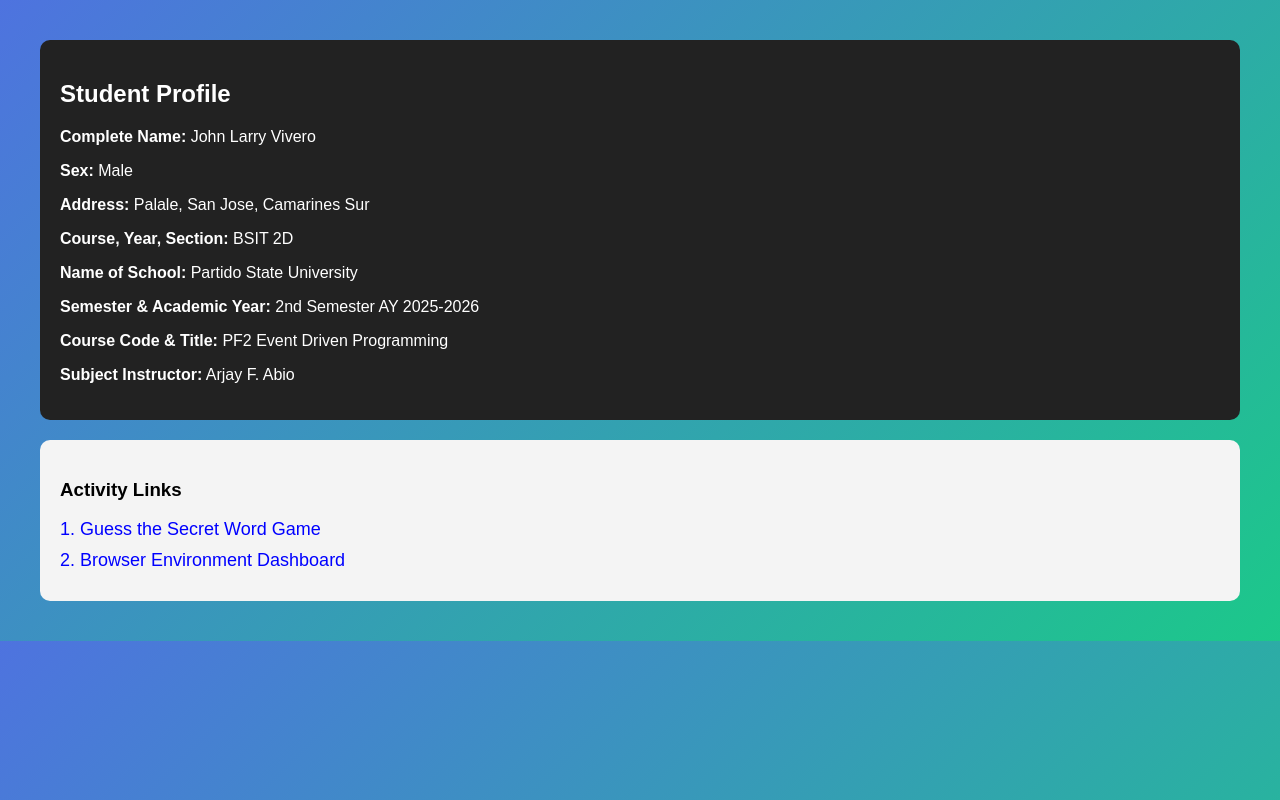
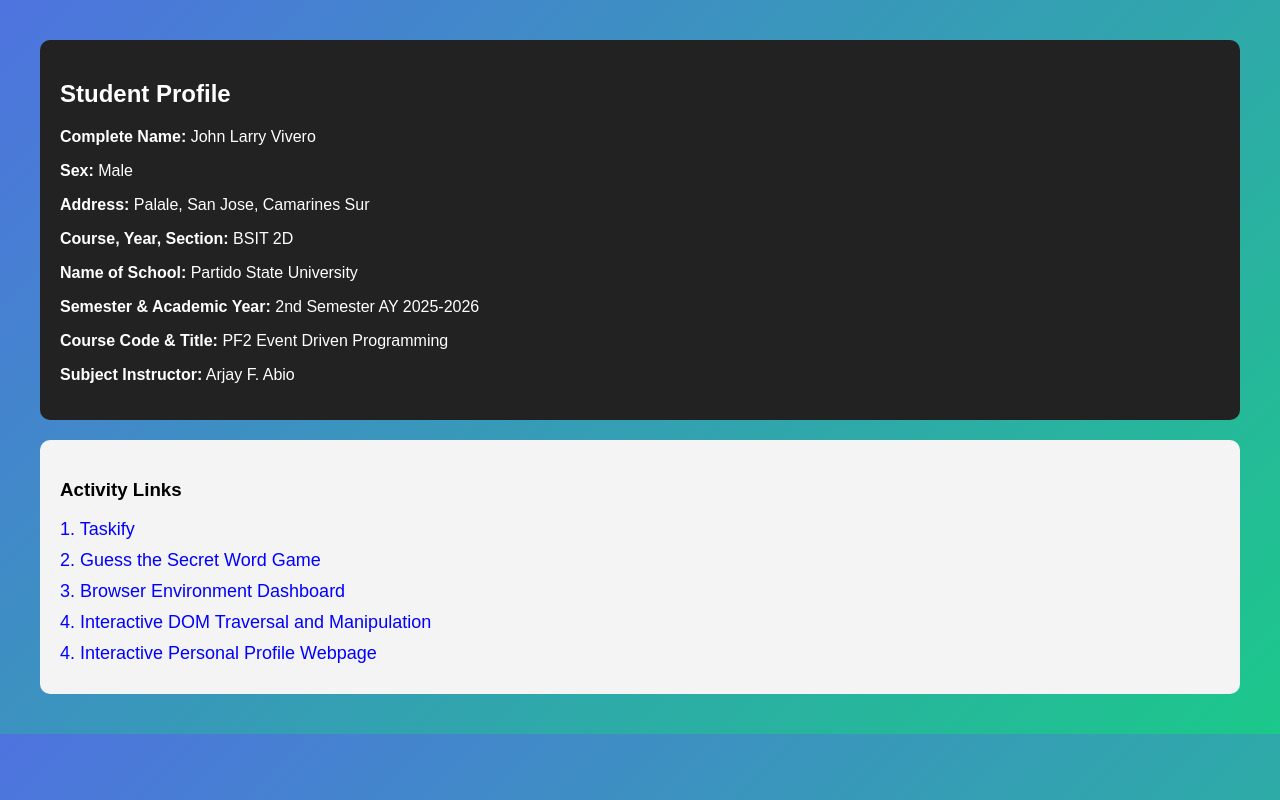
Before and after one commit to jlvivero514pbox-prog/browser_environment_dashboard, a plain HTML site: page index.html in a window 1280 px wide. Drawn offline with Linux system fonts and the light colour scheme.

Commit message:
Update index.html

```diff
--- a/index.html
+++ b/index.html
@@ -57,13 +57,26 @@
 <div class="links">
     <h3>Activity Links</h3>
 
+     <a href="https://taskify-one-chi.vercel.app/">
+        1. Taskify
+    </a>
+
     <a href="https://word-guess-game-lyart.vercel.app/">
-        1. Guess the Secret Word Game
+        2. Guess the Secret Word Game
     </a>
 
     <a href="browser_dashboard.html">
-        2. Browser Environment Dashboard
+        3. Browser Environment Dashboard
     </a>
+
+     <a href="https://dom-traversal.vercel.app/">
+        4. Interactive DOM Traversal and Manipulation
+    </a>
+
+    <a href=" ">
+        4. Interactive Personal Profile Webpage
+    </a>
+
 </div>
 
 </body>
```
